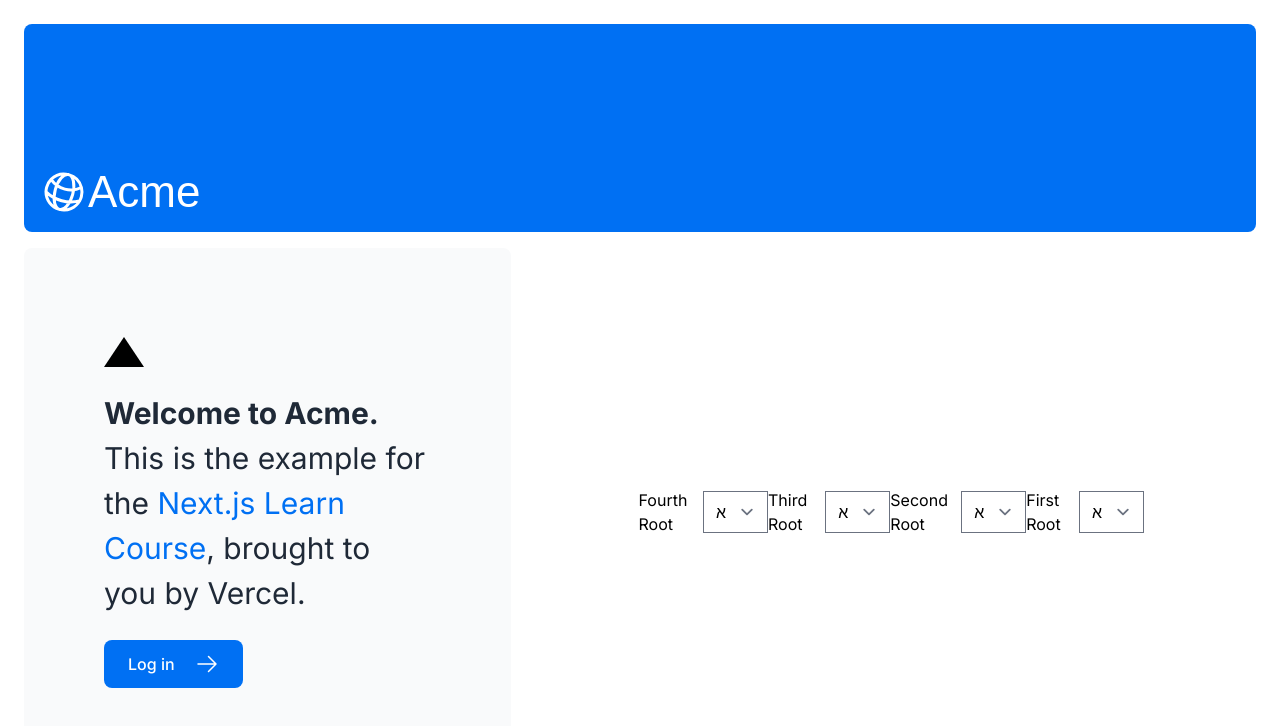
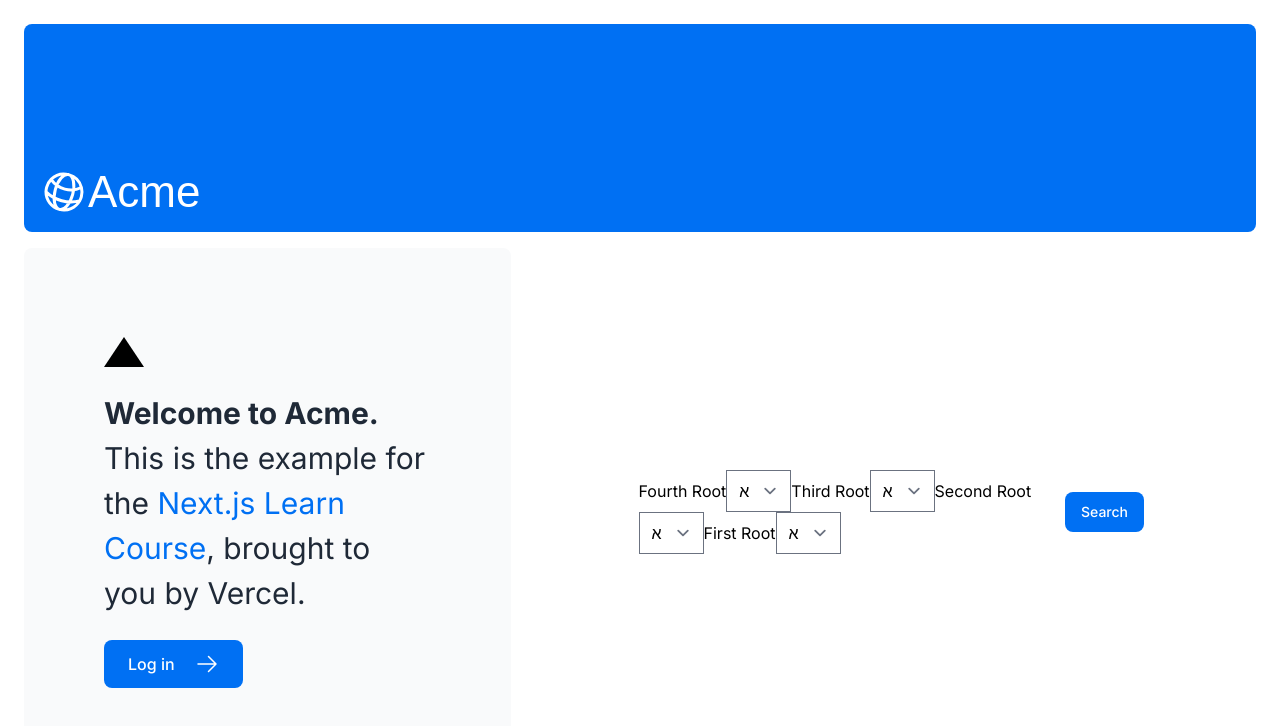
Before and after one commit to semanticdm/triliteral-lookup, a Next.js app: page / in a window 1280 px wide. Shown: the top 726 px of the page. Built offline with nearby package versions, Linux system fonts and the light colour scheme; a web font is replaced by a local one.

Commit message:
Got the initial pages for the lookup created. Next to create the logic for pulling out data from a database.

```diff
--- a/app/lib/actions.ts
+++ b/app/lib/actions.ts
@@ -84,9 +84,6 @@ export async function getAvailableRoots(
   root2?: string | null,
   root3?: string | null,
 ) {
-  console.log('TCB Root1: ' + root1);
-  console.log('TCB Root2: ' + root2);
-  console.log('TCB Root3: ' + root3);
   if (!root1) {
     return [
       { id: 1, value: 'alef', text: '\u05d0' },
--- /dev/null
+++ b/app/lookup/[...slug]/page.tsx
@@ -0,0 +1,3 @@
+export default function Page({ params }: { params: { slug: string } }) {
+  return <>Hello. {JSON.stringify(params.slug)}</>
+}
--- a/app/ui/character-lookup.tsx
+++ b/app/ui/character-lookup.tsx
@@ -1,8 +1,10 @@
 'use client';
 
 import { useSearchParams, usePathname, useRouter } from 'next/navigation';
-import { useEffect, useState } from 'react';
+import { useState } from 'react';
 import { getAvailableRoots } from '../lib/actions';
+import { Button } from './button';
+import Link from 'next/link';
 
 interface CharacterOption {
   value: string;
@@ -24,6 +26,10 @@ export default function CharacterLookup() {
   const [fourthOptions, setfourthOptions] = useState<Array<CharacterOption>>(
     [],
   );
+
+  const onClick = () => {
+
+  }
 
   if (firstOptions.length === 0) {
     const root1 = searchParams.get('root1');
@@ -69,6 +75,7 @@ export default function CharacterLookup() {
   };
   return (
     <>
+      <div>
         <RootDropDown
           id="root4"
           options={fourthOptions}
@@ -92,7 +99,8 @@ export default function CharacterLookup() {
           options={firstOptions}
           label="First Root"
           onChangea={updateParams}
-      />
+        /></div>
+      <div><Button><Link href={"lookup/" + selectedValues.root1 + (selectedValues.root2 ? "/" + selectedValues.root2 + (selectedValues.root3 ? "/" + selectedValues.root3 + (selectedValues.root4 ? "/" + selectedValues.root4 : "") : "") : "")}>Search</Link></Button></div>
     </>
   );
 }
```
Lines whose indentation alone changed are shown as unchanged.
